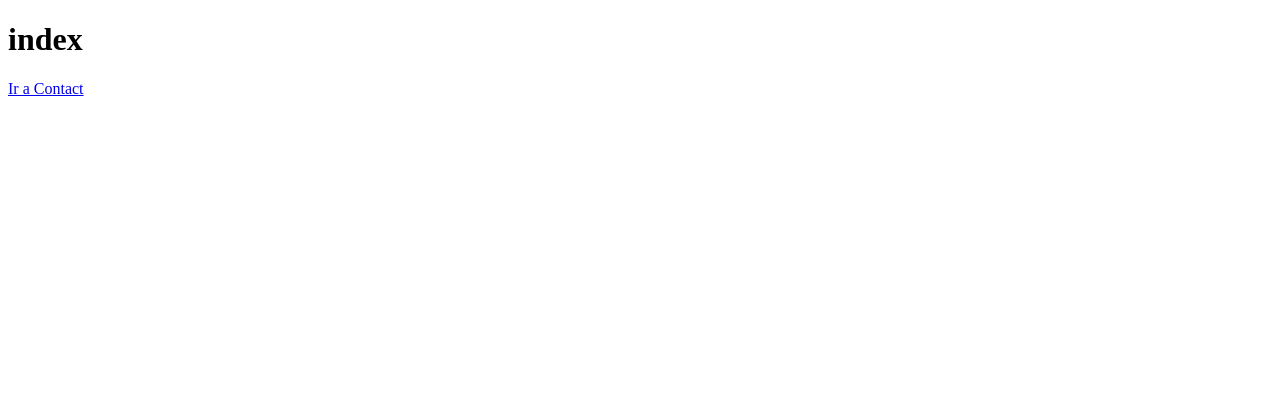
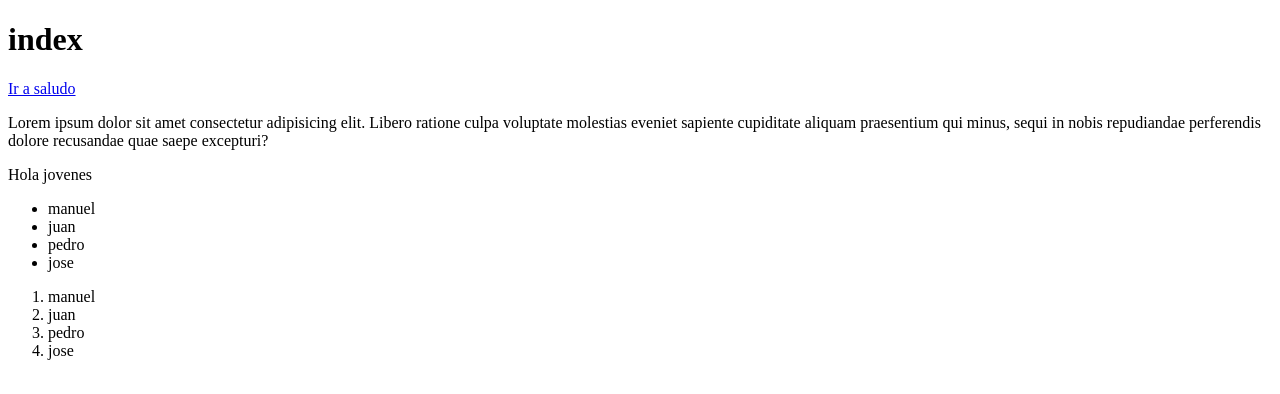
Before and after one commit to Marv33/Repositorio-pruebas, a plain HTML site: page index.html in a window 1280 px wide. Drawn offline with Linux system fonts and the light colour scheme.

Commit message:
Se agrego lista y atributos

```diff
--- a/index.html
+++ b/index.html
@@ -1,5 +1,6 @@
 <!DOCTYPE html>
 <html lang="en">
+
 <head>
   <meta charset="UTF-8">
   <meta name="viewport" content="width=device-width, initial-scale=1.0">
@@ -10,6 +11,24 @@
   <div class="nombre" id="hola">
     <h1>index</h1>
   </div>
-   <a href="./contact.html">Ir a Contact</a>
+  <a href="#saludo">Ir a saludo </a>
+  <p>Lorem ipsum dolor sit amet consectetur adipisicing elit. Libero ratione culpa voluptate molestias eveniet sapiente
+    cupiditate aliquam praesentium qui minus, sequi in nobis repudiandae perferendis dolore recusandae quae saepe
+    excepturi?
+  </p>
+  <p id="saludo"> Hola jovenes </p>
+  <ul>
+    <li>manuel</li>
+    <li>juan</li>
+    <li>pedro</li>
+    <li>jose</li>
+  </ul>
+   <ol>
+    <li>manuel</li>
+    <li>juan</li>
+    <li>pedro</li>
+    <li>jose</li>
+  </ol>
 </body>
+
 </html>
```
